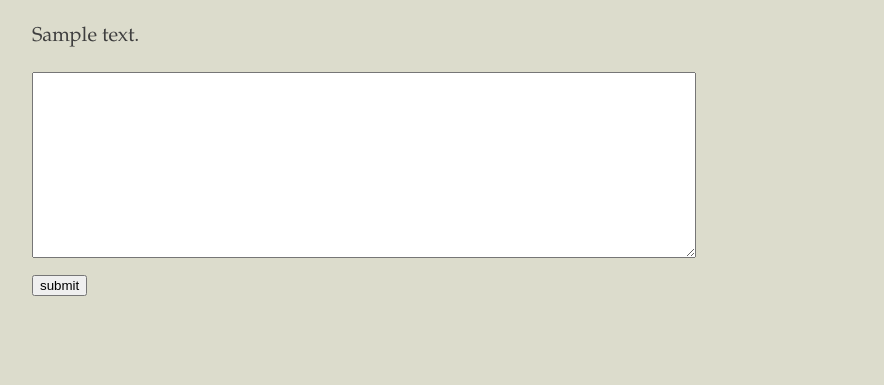
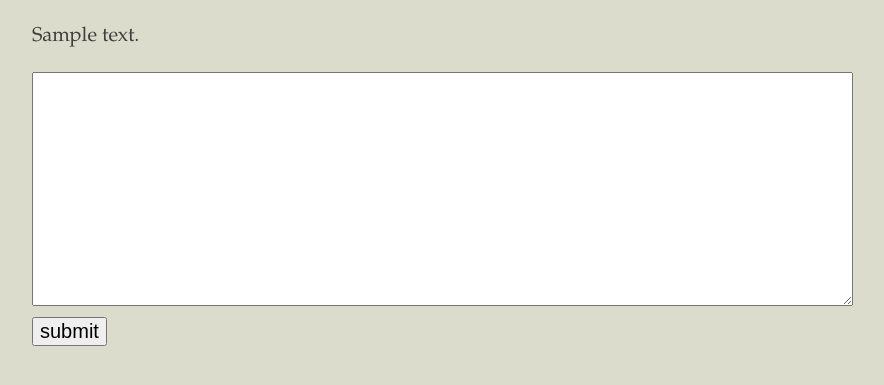
Before and after one commit to ajschumacher/askreduce, a Django app: template shufflesort/templates/shufflesort/question.html in a window 1280 px wide. Shown: the top 385 px of the page, without its empty margins (208-1092 px from the left). Run offline with Django 3.2, Linux system fonts and the light colour scheme; the template is opened without the code that fills it: values that come from a table or form of the project are taken from there, others are empty; tables that the repository leaves empty hold one stand-in row (values such as "Sample post").

Commit message:
oh so style
can't change the input button font style though? so annoying.

```diff
--- a/shufflesort/static/shufflesort/style.css
+++ b/shufflesort/static/shufflesort/style.css
@@ -3,11 +3,19 @@ body {
   color: #3F3F3F;
   font-size: 1.25em;
   font-family: "Book Antiqua", Palatino, "Palatino Linotype",
-  "Palatino LT STD", Georgia, serif;
+               "Palatino LT STD", Georgia, serif;
   line-height: 160%;
   max-width: 40em;
   margin: auto;
   padding: 0 1em;
+}
+
+textarea, input {
+  font-size: inherit;
+}
+
+textarea {
+  font-family: monospace;
 }
 
 header {
```
